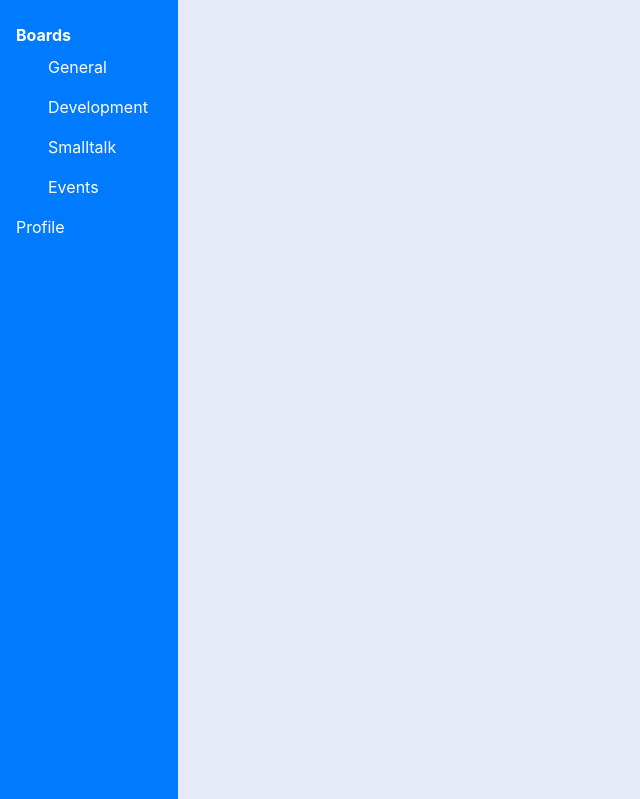
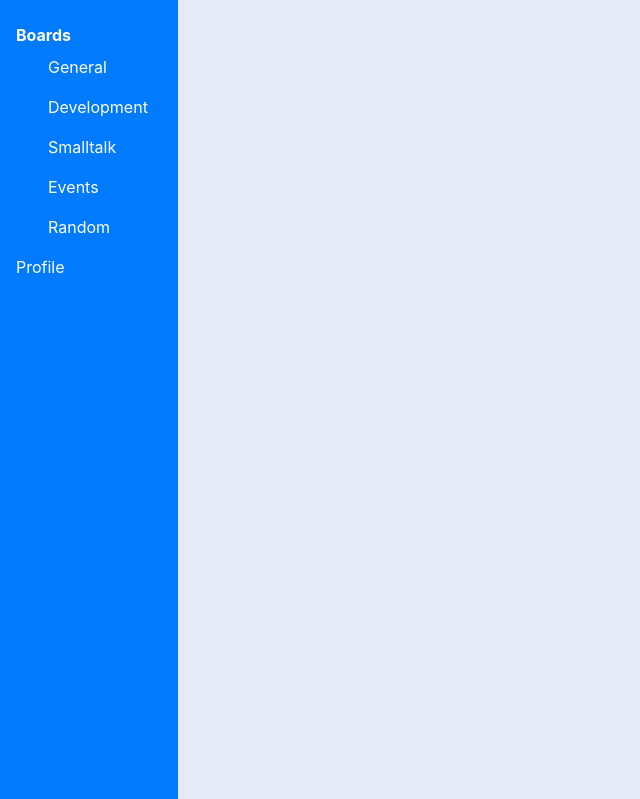
Before and after one commit to Qlfvr/bcbb-sweeney, a PHP site: page /index.php?board_id=1 in a window 1280 px wide. Shown: the part 57-856 px from the top of the page, without its empty margins (0-640 px from the left). Run offline with PHP 8.4, Linux system fonts and the light colour scheme; data that the repository does not hold is empty; some libraries are stand-ins or nearby versions.

Commit message:
Random board and pseudocode

```diff
--- a/src/includes/sidebar.php
+++ b/src/includes/sidebar.php
@@ -19,9 +19,9 @@
         <li class="nav-item">
             <a class="nav-link bg-primary text-white pl-5" href="/?board_id=4">Events</a>
         </li>
-        <!-- <li class="nav-item">
-            <a class="nav-link bg-primary text-white pl-5" href="/?board_id=5">Random</a>
-        </li> -->
+        <li class="nav-item">
+            <a class="nav-link bg-primary text-white pl-5" href="/?board_id=6">Random</a>
+        </li>
 
         <li class="nav-item">
             <a class="nav-link bg-primary text-white" href="/profil.php">Profile</a>
```
Also changed, not shown: 1 other file.
